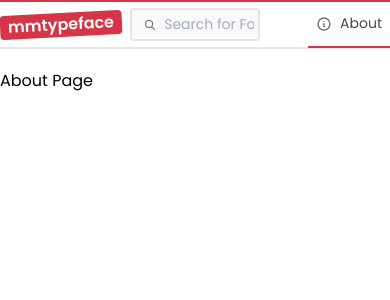
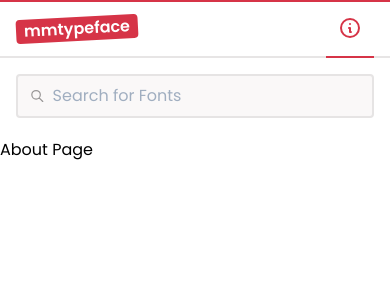
Before and after one commit to uitverse/mmtypeface, a Next.js app: page /about in a window 390 px wide. Shown: the top 300 px of the page. Built offline with nearby package versions, Linux system fonts and the light colour scheme.

Commit message:
feat: optimize nav for mobile view

```diff
--- a/components/nav.tsx
+++ b/components/nav.tsx
@@ -3,21 +3,22 @@ import Link from 'next/link'
 
 export default function Nav({ index }: { index: number }): JSX.Element {
   return (
+    <div className="flex flex-col w-full">
       <nav className="shadow-border-bottom-gray">
-      <div className="flex flex-row items-center justify-between w-full max-w-4xl mx-auto">
+        <div className="flex flex-row items-center justify-between w-full px-4 mx-auto md:max-w-4xl md:px-0">
           <div className="flex items-center justify-start flex-1 flex-shrink-0">
             <Link href="/">
               <a>
-              <h1 className="px-2 font-semibold text-white transition duration-200 ease-in-out transform rounded -rotate-3 bg-brand hover:scale-110 hover:rotate-0">
+                <h1 className="px-2 my-4 font-semibold text-white transition duration-200 ease-in-out transform rounded md:my-0 -rotate-3 bg-brand hover:scale-110 hover:rotate-0">
                   mmtypeface
                 </h1>
               </a>
             </Link>
           </div>
-        <div className="flex-1 flex-shrink-0">
+          <div className="flex-1 flex-shrink-0 hidden md:block">
             <label
               htmlFor="search"
-            className="flex flex-row items-center p-1 my-2 transition duration-200 ease-in-out border-2 border-solid rounded my-2px -mt2px border-gray-lighter bg-gray-lightest focus-within:bg-white focus-within:border-brand">
+              className="flex flex-row items-center p-1 my-3 transition duration-200 ease-in-out border-2 border-solid rounded my-2px -mt2px border-gray-lighter bg-gray-lightest focus-within:bg-white focus-within:border-brand">
               <svg
                 xmlns="http://www.w3.org/2000/svg"
                 fill="none"
@@ -43,10 +44,11 @@ export default function Nav({ index }: { index: number }): JSX.Element {
             <Link href="/about">
               <a
                 className={cn(
-                'flex flex-row items-center px-2 py-3 text-sm border-b-2  border-solid focus:outline-none text-gray-darkest',
+                  'flex flex-row items-center px-3 py-4 text-sm border-b-2 border-solid focus:outline-none',
                   {
-                  'border-transparent hover:border-brand': index !== 1,
-                  'border-brand': index == 1,
+                    'border-transparent hover:border-brand text-gray-darkest':
+                      index !== 1,
+                    'border-brand text-brand': index === 1,
                   }
                 )}>
                 <svg
@@ -54,7 +56,10 @@ export default function Nav({ index }: { index: number }): JSX.Element {
                   fill="none"
                   viewBox="0 0 24 24"
                   stroke="currentColor"
-                className="w-4 h-4 mr-2 text-gray-darker">
+                  className={cn('w-6 h-6 md:w-4 md:h-4 md:mr-2', {
+                    'text-gray-darker': index !== 1,
+                    'text-brand': index === 1,
+                  })}>
                   <path
                     strokeLinecap="round"
                     strokeLinejoin="round"
@@ -62,11 +67,38 @@ export default function Nav({ index }: { index: number }): JSX.Element {
                     d="M13 16h-1v-4h-1m1-4h.01M21 12a9 9 0 11-18 0 9 9 0 0118 0z"
                   />
                 </svg>
-              About
+                <span className="hidden md:block">About</span>
               </a>
             </Link>
           </div>
         </div>
       </nav>
+      <div className="block px-4 md:hidden">
+        <label
+          htmlFor="font_search"
+          className="flex flex-row items-center px-1 py-2 mt-4 transition duration-200 ease-in-out border-2 border-solid rounded my-2px -mt2px border-gray-lighter bg-gray-lightest focus-within:bg-white focus-within:border-brand">
+          <svg
+            xmlns="http://www.w3.org/2000/svg"
+            fill="none"
+            viewBox="0 0 24 24"
+            stroke="currentColor"
+            className="w-4 h-4 mx-2 text-gray-dark">
+            <path
+              strokeLinecap="round"
+              strokeLinejoin="round"
+              strokeWidth={2}
+              d="M21 21l-6-6m2-5a7 7 0 11-14 0 7 7 0 0114 0z"
+            />
+          </svg>
+          <input
+            type="text"
+            id="font_search"
+            name="font_search"
+            className="w-full transition duration-200 ease-in-out bg-gray-lightest text-gray-darkest center focus:bg-white focus:outline-none"
+            placeholder="Search for Fonts"
+          />
+        </label>
+      </div>
+    </div>
   )
 }
```
Lines whose indentation alone changed are shown as unchanged.
